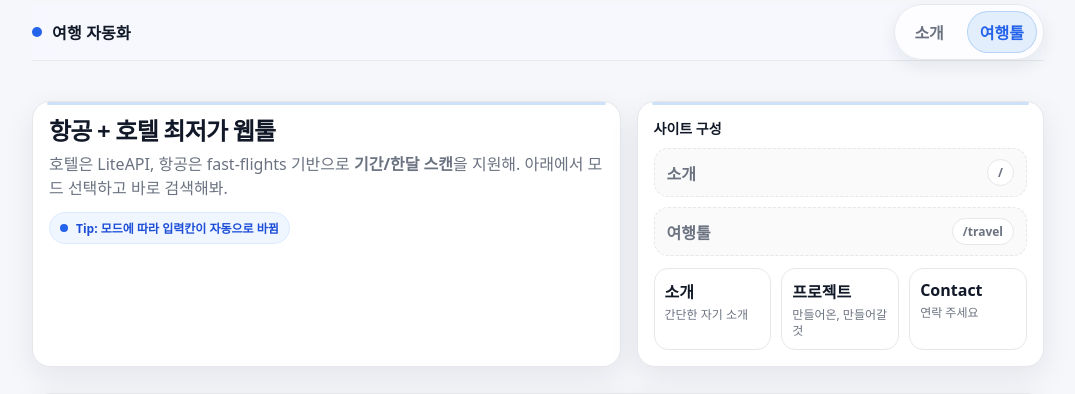
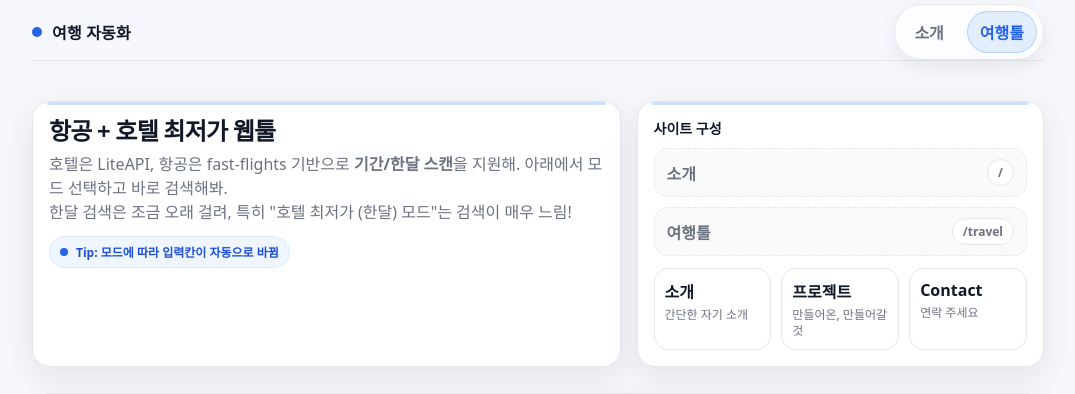
Before and after one commit to bae77777-afk/Flight_hotels, a Flask app: template templates/travel.html in a window 1280 px wide. Shown: the part 159-553 px from the top of the page, without its empty margins (102-1177 px from the left). Run offline with Flask 2, Linux system fonts and the light colour scheme; the template is opened without the code that fills it, so the values that code supplies are empty; some web fonts are replaced.

Commit message:
유의사항 추가

```diff
--- a/templates/travel.html
+++ b/templates/travel.html
@@ -237,7 +237,9 @@
         <h1>항공 + 호텔 최저가 웹툴</h1>
         <p>
           호텔은 LiteAPI, 항공은 fast-flights 기반으로 <b>기간/한달 스캔</b>을 지원해.
-          아래에서 모드 선택하고 바로 검색해봐.
+          아래에서 모드 선택하고 바로 검색해봐. <br>
+          한달 검색은 조금 오래 걸려, 특히 "호텔 최저가 (한달) 모드"는 검색이 매우 느림! <br>
+
         </p>
         <div class="pill"><span class="mini"></span> Tip: 모드에 따라 입력칸이 자동으로 바뀜</div>
 
```
